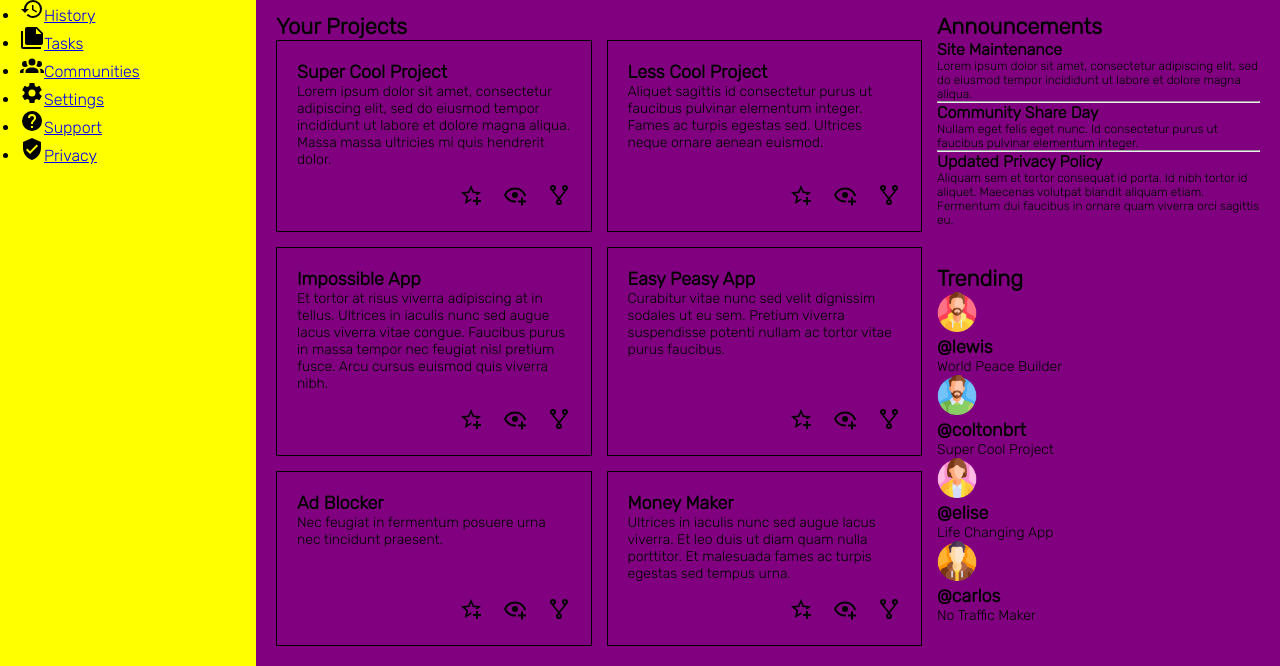
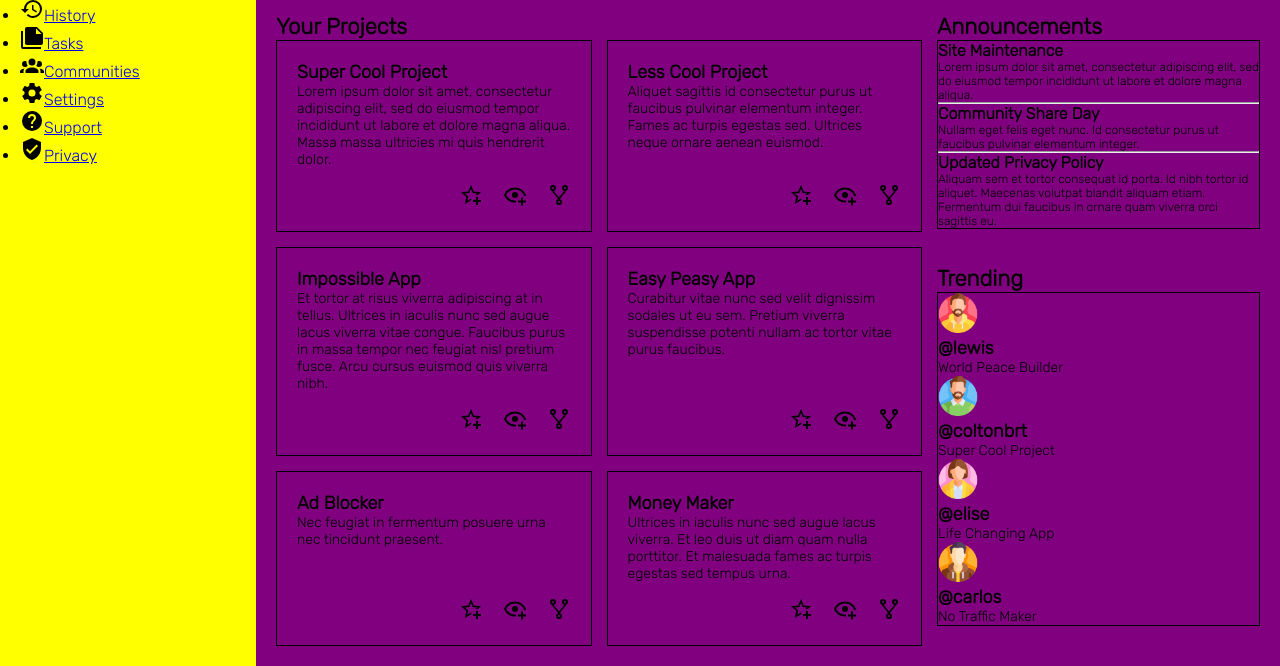
Before and after one commit to rubeans/admin-dashboard, a plain HTML site: page index.html in a window 1280 px wide. Shown: the part 163-829 px from the top of the page. Drawn offline with Linux system fonts and the light colour scheme.

Commit message:
update html and css

```diff
--- a/index.html
+++ b/index.html
@@ -120,6 +120,7 @@
       <!-- announcements -->
       <div class="announcements">
         <h1 class="main-heading">Announcements</h1>
+        <div class="announcements-container">
           <div class="announ-content">
             <h2 class="announ-heading">Site Maintenance</h2>
             <p class="announ-p">Lorem ipsum dolor sit amet, consectetur adipiscing elit, sed do eiusmod tempor incididunt ut labore et dolore magna aliqua. </p>
@@ -135,10 +136,11 @@
             <p class="announ-p">Aliquam sem et tortor consequat id porta. Id nibh tortor id aliquet. Maecenas volutpat blandit aliquam etiam. Fermentum dui faucibus in ornare quam viverra orci sagittis eu.</p>
           </div>
         </div>
+      </div>
       <!-- trending -->
       <div class="trending">
         <h1 class="main-heading">Trending</h1>
-        <div class="trending-profiles">
+        <div class="trending-container">
           <div class="profile-info">
             <img class="profile-pic" src="./img/man-2.png">
             <div class="profile-content">
--- a/style.css
+++ b/style.css
@@ -138,7 +138,6 @@
 /* main content - projects */
 .projects {
     grid-area: projects;
-
 }
 
 .projects-container {
@@ -176,6 +175,10 @@
     grid-area: announcements;
 }
 
+.announcements-container{
+    border: 1px solid black;
+}
+
 .announ-heading {
     font-size: 16px;
 }
@@ -190,6 +193,9 @@
     grid-area: trending;
 }
 
+.trending-container{
+    border: 1px solid black;
+}
 .username {
     font-size: 18px;
 }
```
Lines whose indentation alone changed are shown as unchanged.
